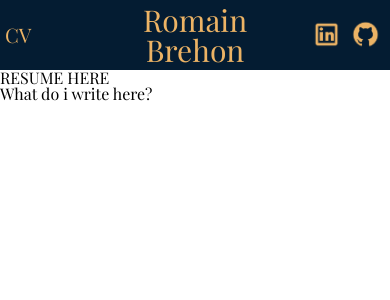
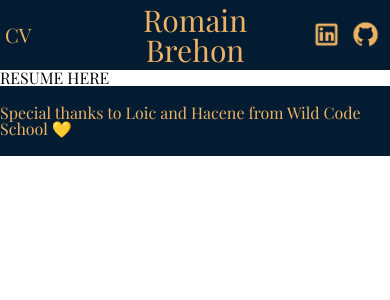
Before and after one commit to Agent-Roman-Off/MyPortfolio, a React (Create React App) app: page /resume in a window 390 px wide. Shown: the top 300 px of the page. Built offline with nearby package versions, Linux system fonts and the light colour scheme; the HTML template or start-up script is replaced by a standard one.

Commit message:
created the footer for desktop and responsive

```diff
--- a/src/components/Footer/index.jsx
+++ b/src/components/Footer/index.jsx
@@ -3,7 +3,7 @@ import SFooter from './style';
 function Footer() {
   return (
     <SFooter>
-      <div>What do i write here?</div>
+      <p>Special thanks to Loic and Hacene from Wild Code School 💛</p>
     </SFooter>
   );
 }
--- a/src/components/Footer/style.jsx
+++ b/src/components/Footer/style.jsx
@@ -1,6 +1,14 @@
 import styled from 'styled-components';
 
 const SFooter = styled.footer`
+  display: flex;
+  flex-direction: row;
+  justify-content: center;
+  align-items: center;
+  background-color: var(--mColor);
+  width: 100%;
+  height: 70px;
+  color: var(--yColor);
   @media only screen and (min-width: 700px) {
   }
 `;
```
